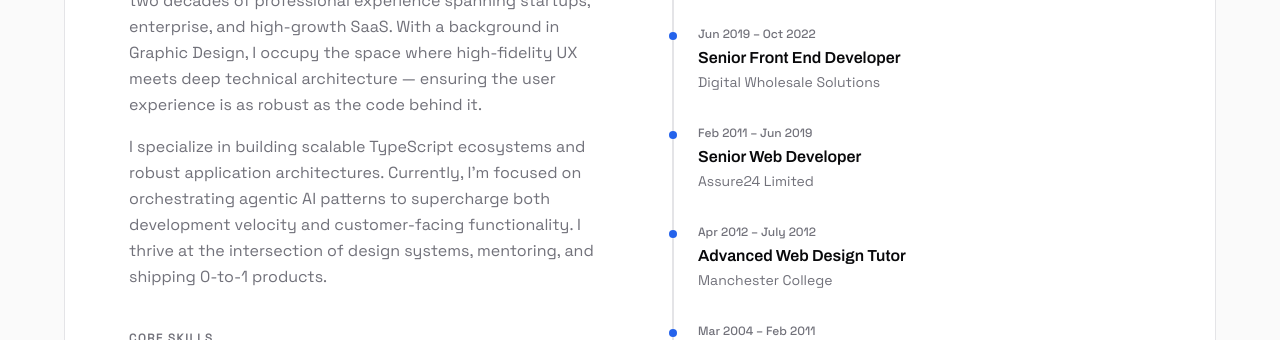
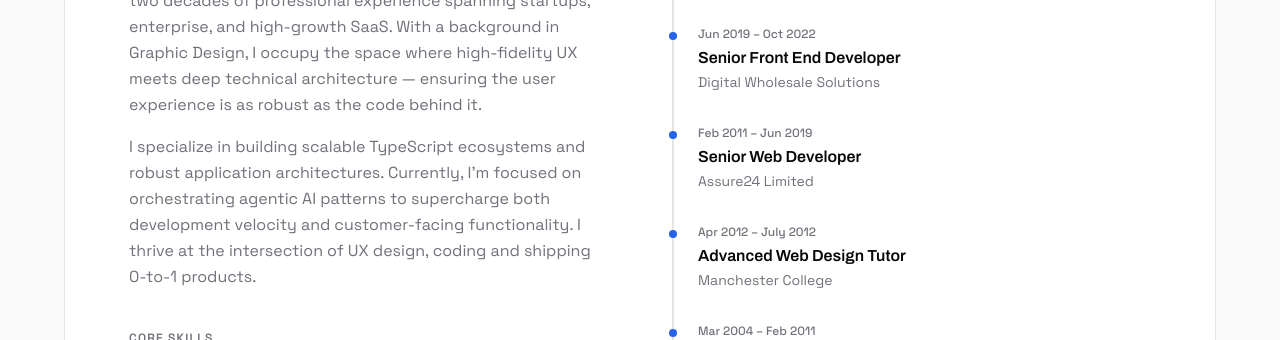
Before and after one commit to vonkanehoffen/kaneclover-com, a Next.js app: page / in a window 1280 px wide. Shown: the part 2320-2660 px from the top of the page. Built offline with nearby package versions, Linux system fonts and the light colour scheme.

Commit message:
Update About.tsx

```diff
--- a/src/components/About.tsx
+++ b/src/components/About.tsx
@@ -115,7 +115,7 @@ export default function About() {
               application architectures. Currently, I&apos;m focused on
               orchestrating agentic AI patterns to supercharge both development
               velocity and customer-facing functionality. I thrive at the
-              intersection of design systems, mentoring, and shipping 0-to-1
+              intersection of UX design, coding and shipping 0-to-1
               products.
             </p>
 
```
